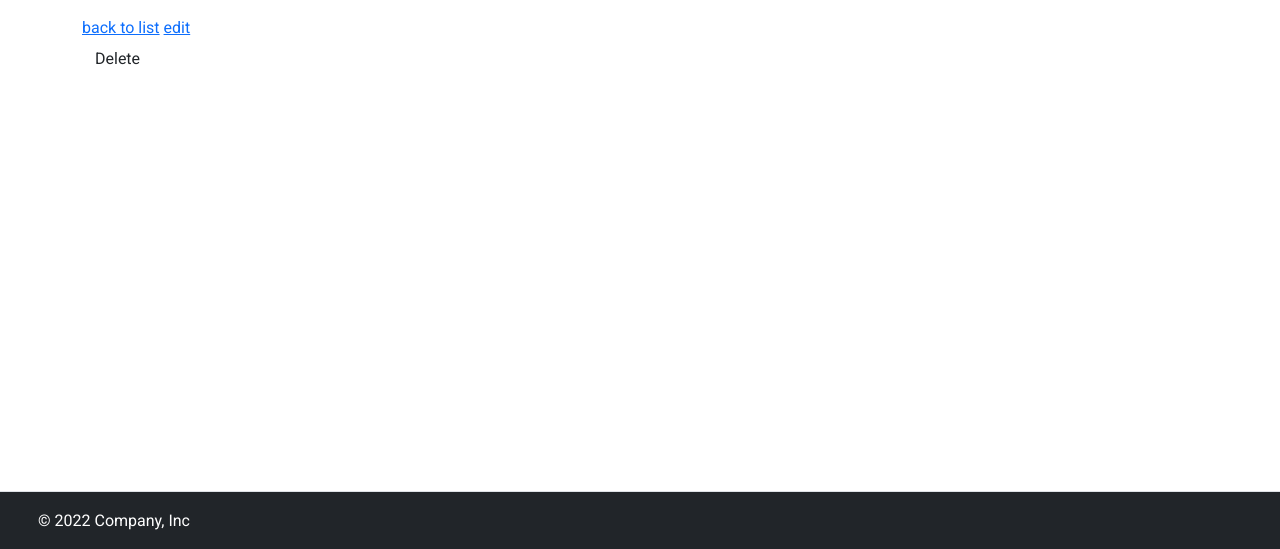
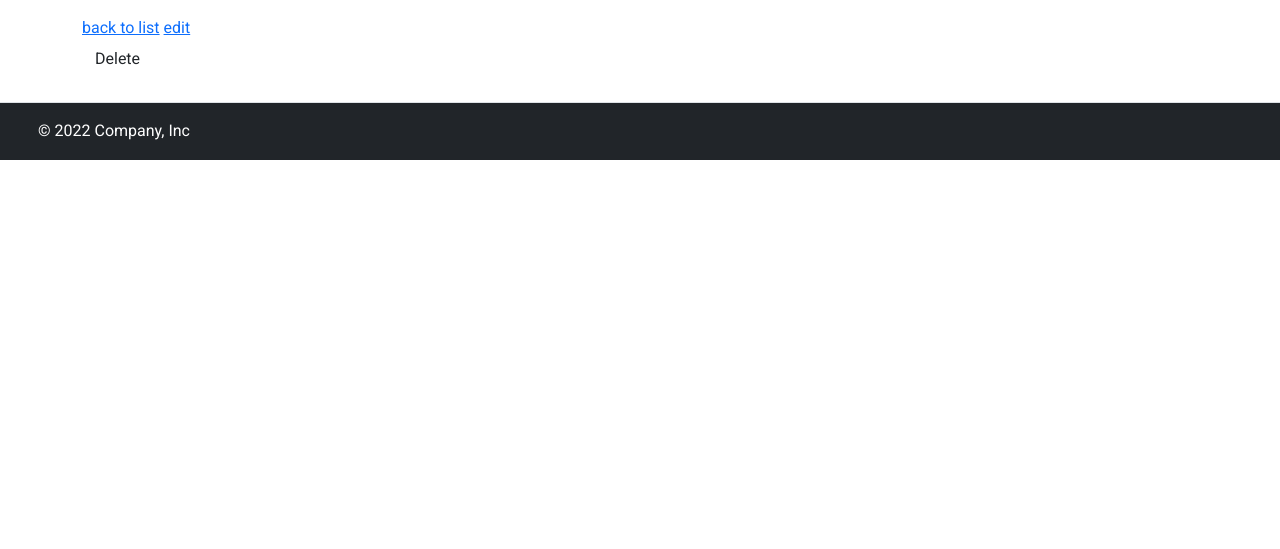
Before and after one commit to Dimi-Sama/PomPomExpress, a Symfony app: template templates/attribut/show.html.twig in a window 1280 px wide. Shown: the part 251-800 px from the top of the page. Run offline with Twig, Linux system fonts and the light colour scheme; the template is opened without the code that fills it, so the values that code supplies are empty; some libraries are stand-ins or nearby versions.

Commit message:
fix footer

```diff
--- a/templates/base.html.twig
+++ b/templates/base.html.twig
@@ -50,7 +50,7 @@
 	</div>
 
 </main>
-<footer class="d-flex flex-wrap justify-content-between align-items-center py-3 myt-4 border-top bg-dark fixed-bottom " style=";">
+<footer class="d-flex flex-wrap justify-content-between align-items-center py-3 mt-4 border-top bg-dark" style=";">
 	<div class="col-md-4 d-flex align-items-center">
 		<a href="/" class="mb-3 me-2 mb-md-0 text-white text-decoration-none lh-1">
 			<svg class="bi" width="30" height="24">
```
